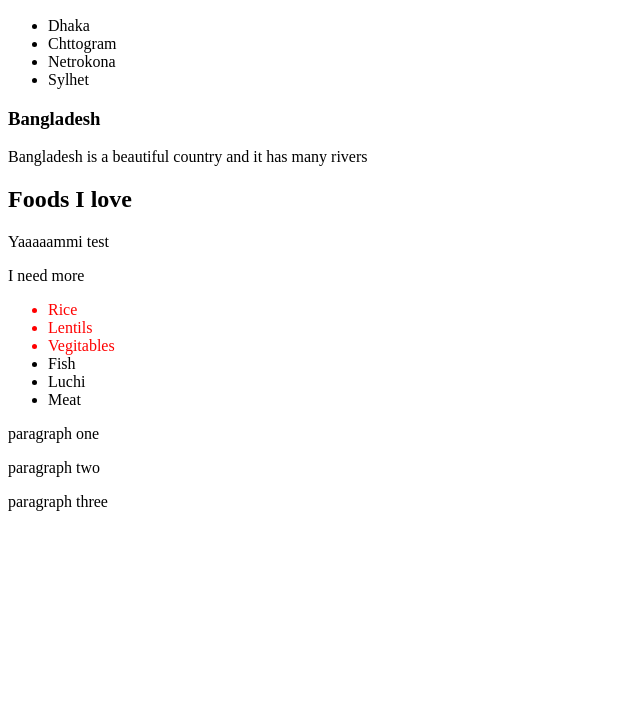
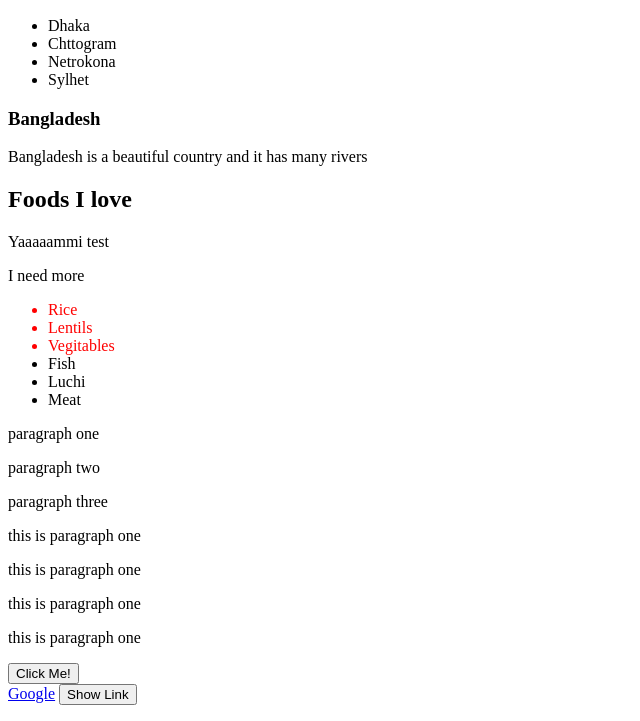
Before and after one commit to chayansrk64/DOM, a plain HTML site: page index.html in a window 1280 px wide. Shown: the part 110-831 px from the top of the page, without its empty margins (0-640 px from the left). Before the commit the page ends 800 px from the top, so only its background shows below. Drawn offline with Linux system fonts and the light colour scheme.

Commit message:
get attribute and set attribute

```diff
--- a/app.js
+++ b/app.js
@@ -1,17 +1,15 @@
-
 // get elements by tag name
-const paragraphs = document.getElementsByTagName('p')
+const paragraphs = document.getElementsByTagName("p");
 // if not found then return an empty array => [];
 // console.log(paragraphs)
 
-
 // get element by id;
-const foodHeading = document.getElementById('food-heading');
+const foodHeading = document.getElementById("food-heading");
 // if not found then return => null;
 // console.log(foodHeading.innerText = "Yeeeeeeee Deshi")
 
 // get elements by class name
-const listItems = document.getElementsByClassName('deshi');
+const listItems = document.getElementsByClassName("deshi");
 // if not found then return an empty array => [];
 // for(let item of listItems){
 //     console.log(item.textContent)
@@ -19,16 +17,38 @@ const listItems = document.getElementsByClassName('deshi');
 // console.log(listItems)
 
 // query selector all
-const deshi = document.querySelectorAll('.foods .deshi');
+const deshi = document.querySelectorAll(".foods .deshi");
 // console.log(deshi)
 
-const myQuerySelector = document.querySelectorAll('#city p span');
+const myQuerySelector = document.querySelectorAll("#city p span");
 // if not found then return empty nodeList => []
 
 // console.log(myQuerySelector)
 
-
 // query selector
-const myQuerySelector2 = document.querySelector('#city p span')
+const myQuerySelector2 = document.querySelector("#city p span");
 // if not found then return => null;
 // console.log(myQuerySelector2)
+
+{
+  //   const container2 = document.getElementById('container2');
+  //   console.log(container2)
+  const para1 = document.getElementById("para1");
+  const classList = para1.classList;
+  const addClass = para1.classList.add("para1");
+  const removeClass = para1.classList.remove("text-3xl");
+  const getIdAttribute = para1.getAttribute("id");
+  const getClassAttribute = para1.getAttribute("class");
+  const setAnAttribute = para1.setAttribute("title", "tooltip by js");
+  console.log(getClassAttribute);
+}
+
+function interAction() {
+  const btn = document.getElementById("eventBtn");
+  btn.style.color = "green";
+  btn.style.padding = "10px";
+  btn.style.borderRadius = "10px";
+  btn.style.backgroundColor = "purple";
+  btn.style.color = "white";
+  btn.style.border = "none";
+}
--- a/index.html
+++ b/index.html
@@ -45,6 +45,36 @@
         <p>paragraph three</p>
    </section>
 
+
+    <!-- get attribute and set attribute -->
+
+        <section id="container2">
+            <p id="para1" class="para text-3xl border-2 border-green-500">this is paragraph one</p>
+            <p class="para">this is paragraph one</p>
+            <p>this is paragraph one</p>
+            <p>this is paragraph one</p>
+        </section>
+
+
+        <button id="eventBtn" onclick="interAction()">
+            Click Me!
+        </button>
+
+
+        <section>
+            <a id="anchor" href="https://www.google.com">Google</a>
+            <button id="show-btn">Show Link</button>
+            <p id="show-link"></p>
+        </section>
+
+
+
+
+
+
+
+
+
     <script src="./app.js"></script>
 </body>
 </html>
```
Also changed, not shown: nodeList.html (+7 -0 lines).
